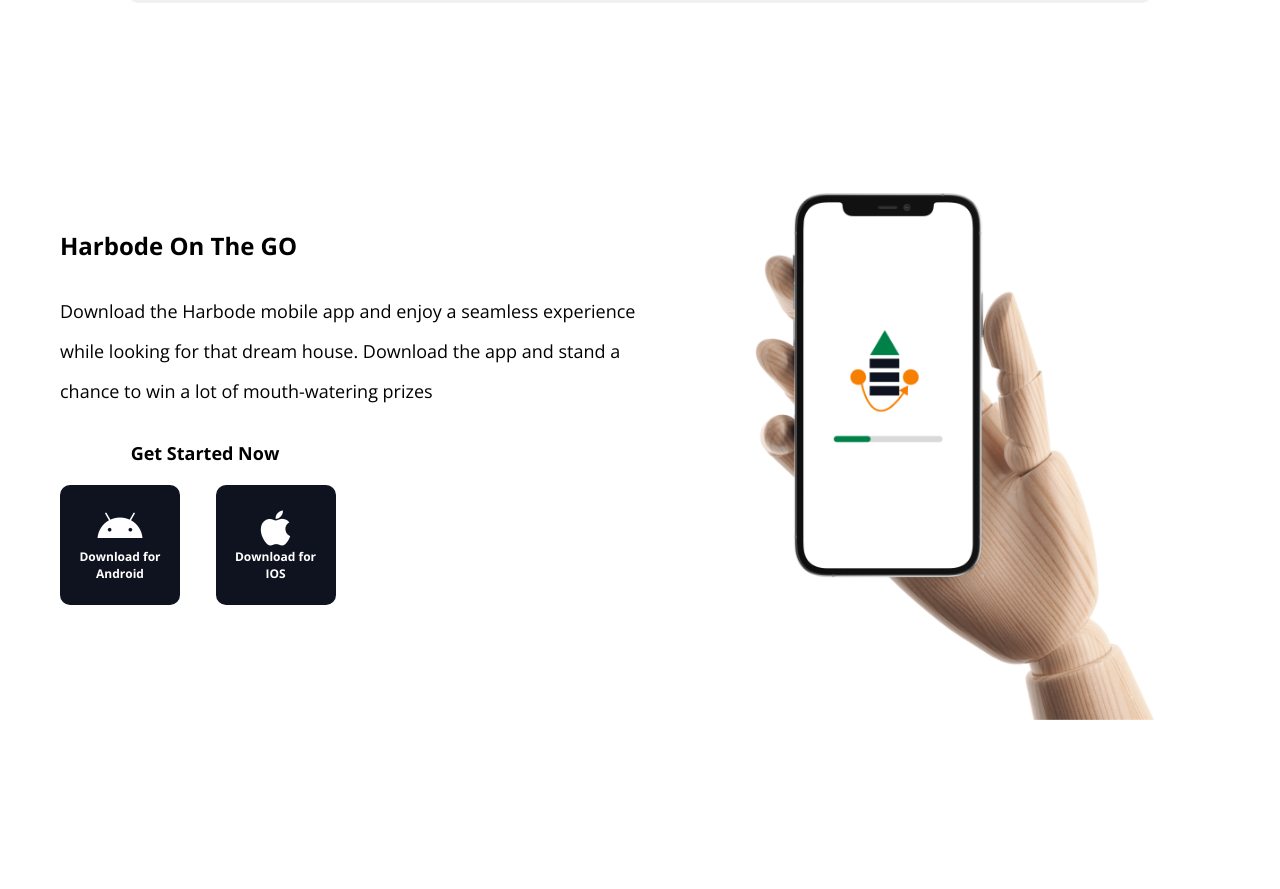
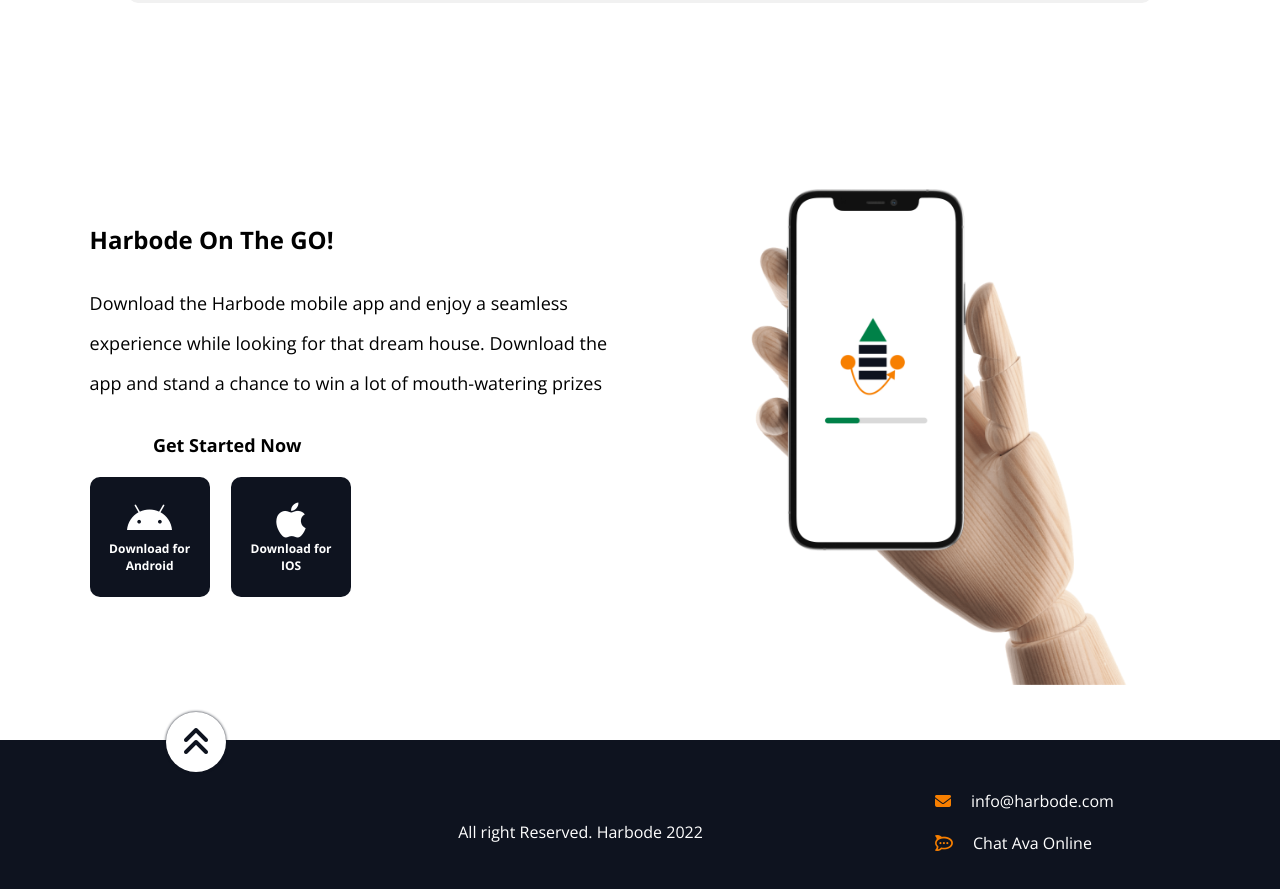
Before and after one commit to KodeNinj/harbode, a React (Create React App) app: page / in a window 1280 px wide. Shown: the part 3125-4014 px from the top of the page. Before the commit the page ends 3930 px from the top, so only its background shows below. Built offline with nearby package versions, Linux system fonts and the light colour scheme.

Commit message:
footer added

```diff
--- /dev/null
+++ b/src/components/Footer/Footer.jsx
@@ -0,0 +1,20 @@
+import React from 'react'
+
+const Footer = () => {
+  return (
+    <footer>
+        <div className="scrollup">
+            <p><i class="fa fa-angle-double-up" aria-hidden="true"></i></p>
+        </div>
+        <div className="rightReserve">
+            <p>All right Reserved. Harbode 2022</p>
+        </div>
+        <div className="contacts">
+            <div className="mail"><i class="fa-solid fa-envelope"></i><p>info@harbode.com</p></div>
+            <div className="ava"><i class="fa-brands fa-rocketchat"></i><p>Chat Ava Online</p></div>
+        </div>
+    </footer>
+  )
+}
+
+export default Footer
--- a/src/components/OnTheGo/OnTheGo.jsx
+++ b/src/components/OnTheGo/OnTheGo.jsx
@@ -4,7 +4,7 @@
   return (
     <section className="onthego">
         <div className="left">
-            <h4>Harbode On The GO</h4>
+            <h4>Harbode On The GO!</h4>
             <p>Download the Harbode mobile app and enjoy a seamless experience while looking for that dream house. Download the app and stand a chance to win a lot of mouth-watering prizes</p>
             <div className="bottom">
                 <h5>Get Started Now</h5>
--- a/src/index.css
+++ b/src/index.css
@@ -933,7 +933,7 @@
 /* ON THE GO  */
 /* ON THE GO  */
 .onthego{
-    padding: 60px;
+    padding: 60px 7% 50px 7%;
     display: flex;
     width: 100%;
     justify-content: space-between;
@@ -945,7 +945,7 @@
     width: 50%;
 }
 .onthego .right{
-    padding: 20px 40px;
+    padding: 20px 40px 0 40px;
     width: 50%;
 }
 .onthego .right img{
@@ -1018,6 +1018,7 @@
 @media only screen and (max-width: 800px){
     .onthego{
         flex-direction: column;
+        padding: 60px 7% 0px 7%;
     }
     .onthego .left{
         width: 100%;
@@ -1051,3 +1052,54 @@
         height: 150px;
     }
 }
+footer{
+    display: flex;
+    justify-content: space-around;
+    align-items: center;
+    background-color: var(--dark-blue);
+    color: var(--white);
+    padding: 50px;
+}
+footer .contacts{
+    display: flex;
+    flex-direction: column;
+
+}
+footer .contacts .mail, footer .contacts .ava{
+    display: flex;
+    margin-bottom: 20px;
+    align-items: center;
+
+}
+footer .contacts i{
+    margin-right: 20px;
+    color: var(--primary-orange);
+}
+footer .scrollup i{
+    color: var(--dark-blue);
+    font-weight: 800;
+    font-size: 32px;
+}
+
+footer .scrollup p {
+    width: 60px;
+    height: 60px;
+    background-color: var(--white);
+    border-radius: 40px;
+    display: flex;
+    align-items: center;
+    justify-content: center;
+    margin-top: -120px;
+    box-shadow: 0 0 3px var(--dark-blue);
+}
+@media only screen and (max-width: 650px){
+    footer{
+        flex-direction: column;
+        justify-content: space-around;
+        height: 400px;
+    }
+    footer .scrollup p{
+        margin-left: 0;
+        margin-top: 0;
+    }
+}
--- a/src/pages/Home.jsx
+++ b/src/pages/Home.jsx
@@ -1,5 +1,6 @@
 import React from 'react'
 import FilterRibbon from '../components/filterribbon/FilterRibbon'
+import Footer from '../components/Footer/Footer'
 import MainHero from '../components/Hero/MainHero'
 import NeedHelp from '../components/NeedHelpBanner/NeedHelp'
 import OnTheGo from '../components/OnTheGo/OnTheGo'
@@ -16,6 +17,7 @@
         <Property/>
         <NeedHelp/>
         <OnTheGo/>
+        <Footer/>
     </div>
   )
 }
```
